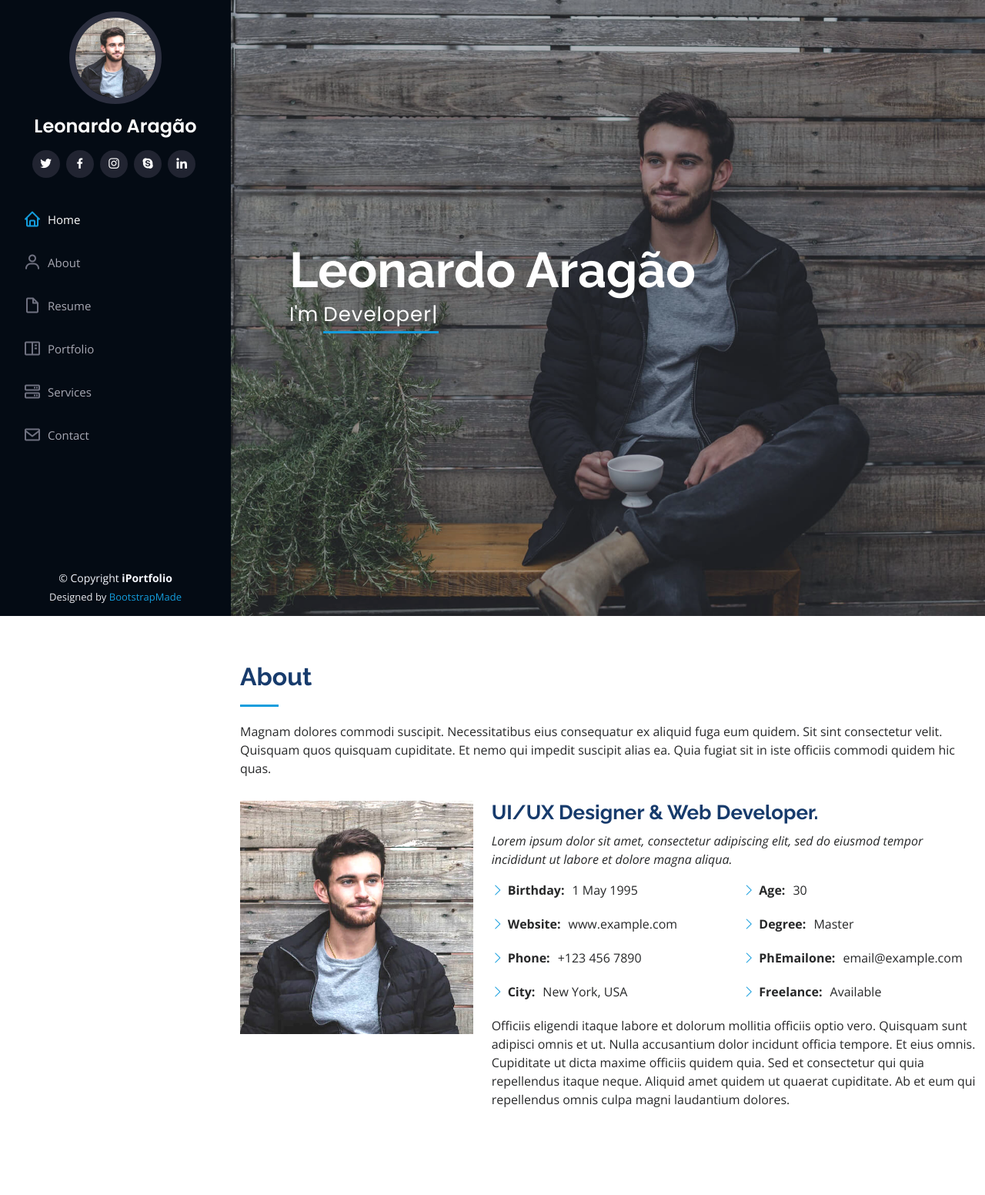
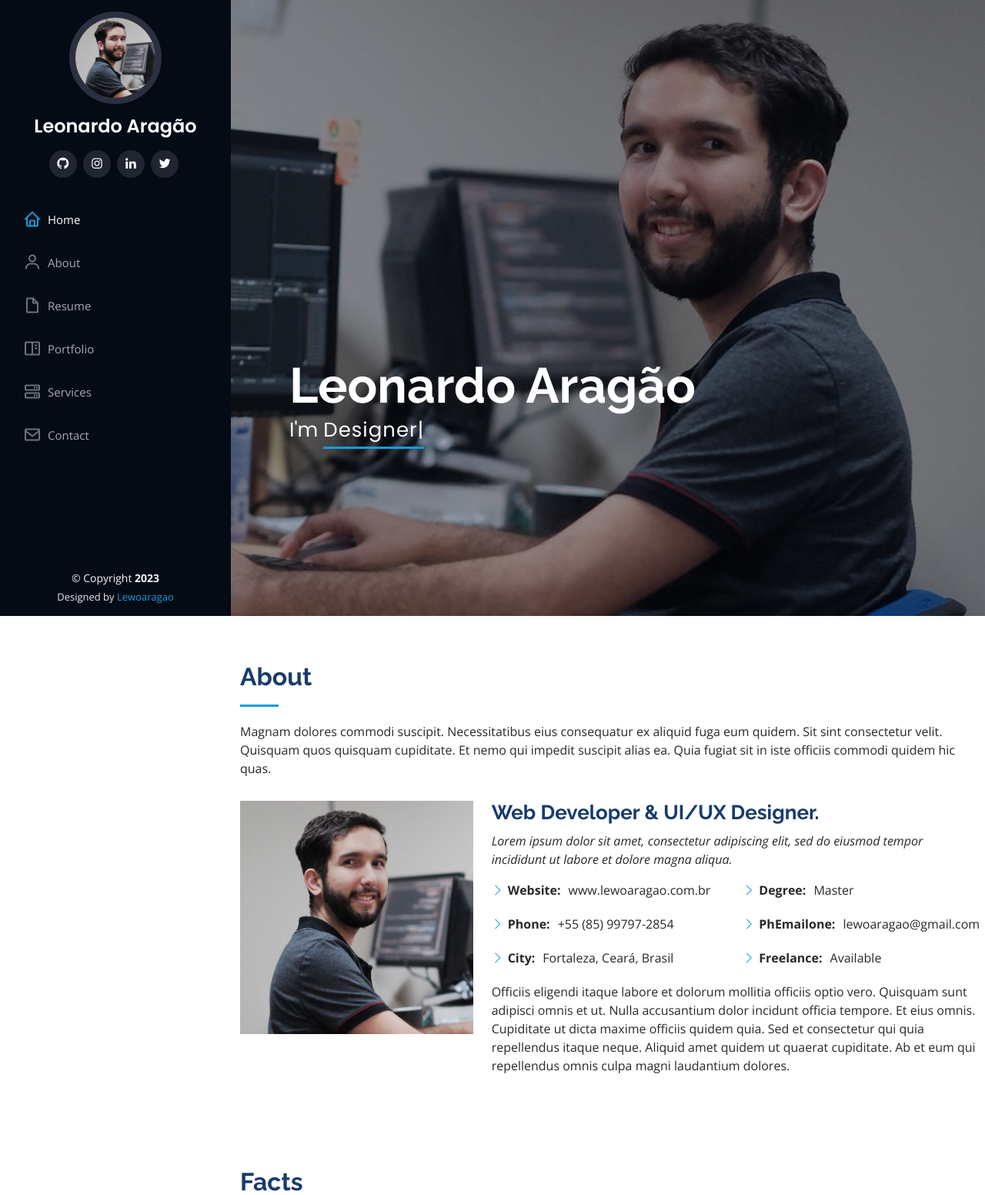
Before and after one commit to LeonardoAragaoDev/LeonardoAragaoDev.github.io, a PHP site: page / in a window 1280 px wide. Shown: the top 1552 px of the page at 77% size. Run offline with PHP 8.4, Linux system fonts and the light colour scheme.

Commit message:
layout, fotos e constantes dev

```diff
--- a/assets/css/style.css
+++ b/assets/css/style.css
@@ -247,6 +247,7 @@
   position: relative;
   z-index: 2;
   min-width: 300px;
+  margin-top: 300px;
 }
 
 #hero h1 {
--- a/index.html
+++ b/index.html
@@ -50,14 +50,13 @@
     <div class="d-flex flex-column">
 
       <div class="profile">
-        <img src="assets/img/profile-img.jpg" alt="" class="img-fluid rounded-circle">
+        <img src="assets/img/profile-img.jpg" alt="foto de perfil do desenvolvedor Leonardo Aragão" class="img-fluid rounded-circle">
         <h1 class="text-light"><a href="index.html">Leonardo Aragão</a></h1>
         <div class="social-links mt-3 text-center">
-          <a href="#" class="twitter"><i class="bx bxl-twitter"></i></a>
-          <a href="#" class="facebook"><i class="bx bxl-facebook"></i></a>
-          <a href="#" class="instagram"><i class="bx bxl-instagram"></i></a>
-          <a href="#" class="google-plus"><i class="bx bxl-skype"></i></a>
-          <a href="#" class="linkedin"><i class="bx bxl-linkedin"></i></a>
+          <a href="https://github.com/lewoaragao" class="github" target="_blank"><i class="bx bxl-github"></i></a>
+          <a href="https://instagram.com/lewoaragao" class="instagram" target="_blank"><i class="bx bxl-instagram"></i></a>
+          <a href="https://linkedin.com/in/lewoaragao" class="linkedin" target="_blank"><i class="bx bxl-linkedin"></i></a>
+          <a href="https://twitter.com/lewoaragao1" class="twitter" target="_blank"><i class="bx bxl-twitter"></i></a>
         </div>
       </div>
 
@@ -79,7 +78,7 @@
   <section id="hero" class="d-flex flex-column justify-content-center align-items-center">
     <div class="hero-container" data-aos="fade-in">
       <h1>Leonardo Aragão</h1>
-      <p>I'm <span class="typed" data-typed-items="Designer, Developer, Freelancer, Photographer"></span></p>
+      <p>I'm <span class="typed" data-typed-items="Developer, Designer, Freelancer"></span></p>
     </div>
   </section><!-- End Hero -->
 
@@ -101,7 +100,7 @@
             <img src="assets/img/profile-img.jpg" class="img-fluid" alt="">
           </div>
           <div class="col-lg-8 pt-4 pt-lg-0 content" data-aos="fade-left">
-            <h3>UI/UX Designer &amp; Web Developer.</h3>
+            <h3>Web Developer &amp; UI/UX Designer.</h3>
             <p class="fst-italic">
               Lorem ipsum dolor sit amet, consectetur adipiscing elit, sed do eiusmod tempor incididunt ut labore et
               dolore
@@ -110,17 +109,15 @@
             <div class="row">
               <div class="col-lg-6">
                 <ul>
-                  <li><i class="bi bi-chevron-right"></i> <strong>Birthday:</strong> <span>1 May 1995</span></li>
-                  <li><i class="bi bi-chevron-right"></i> <strong>Website:</strong> <span>www.example.com</span></li>
-                  <li><i class="bi bi-chevron-right"></i> <strong>Phone:</strong> <span>+123 456 7890</span></li>
-                  <li><i class="bi bi-chevron-right"></i> <strong>City:</strong> <span>New York, USA</span></li>
+                  <li><i class="bi bi-chevron-right"></i> <strong>Website:</strong> <span class="siteDev"></span></li>
+                  <li><i class="bi bi-chevron-right"></i> <strong>Phone:</strong> <span class="numeroCelularDev"></span></li>
+                  <li><i class="bi bi-chevron-right"></i> <strong>City:</strong> <span class="enderecoDev"></span></li>
                 </ul>
               </div>
               <div class="col-lg-6">
                 <ul>
-                  <li><i class="bi bi-chevron-right"></i> <strong>Age:</strong> <span>30</span></li>
                   <li><i class="bi bi-chevron-right"></i> <strong>Degree:</strong> <span>Master</span></li>
-                  <li><i class="bi bi-chevron-right"></i> <strong>PhEmailone:</strong> <span>email@example.com</span>
+                  <li><i class="bi bi-chevron-right"></i> <strong>PhEmailone:</strong> <span class="emailDev">email@example.com</span>
                   </li>
                   <li><i class="bi bi-chevron-right"></i> <strong>Freelance:</strong> <span>Available</span></li>
                 </ul>
@@ -287,7 +284,7 @@
                   deliverable.</em></p>
               <ul>
                 <li>Fortaleza, Ceará, Brasil</li>
-                <li>+55 (85) 99797-2854</li>
+                <li class="numeroCelularDev"></li>
                 <li>lewoaragao@gmail.com</li>
               </ul>
             </div>
@@ -633,23 +630,23 @@
               <div class="address">
                 <i class="bi bi-geo-alt"></i>
                 <h4>Location:</h4>
-                <p>A108 Adam Street, New York, NY 535022</p>
+                <p class="enderecoDev"></p>
               </div>
 
               <div class="email">
                 <i class="bi bi-envelope"></i>
                 <h4>Email:</h4>
-                <p>info@example.com</p>
+                <p class="emailDev"></p>
               </div>
 
               <div class="phone">
                 <i class="bi bi-phone"></i>
                 <h4>Call:</h4>
-                <p>+1 5589 55488 55s</p>
+                <p class="numeroCelularDev"></p>
               </div>
 
               <iframe
-                src="https://www.google.com/maps/embed?pb=!1m14!1m8!1m3!1d12097.433213460943!2d-74.0062269!3d40.7101282!3m2!1i1024!2i768!4f13.1!3m3!1m2!1s0x0%3A0xb89d1fe6bc499443!2sDowntown+Conference+Center!5e0!3m2!1smk!2sbg!4v1539943755621"
+                src="https://www.google.com/maps/embed?pb=!1m18!1m12!1m3!1d15925.480846326418!2d-38.57944077365404!3d-3.7292154942448237!2m3!1f0!2f0!3f0!3m2!1i1024!2i768!4f13.1!3m3!1m2!1s0x7c7497fe18f3641%3A0xc627d6cc89d648d2!2sPres.%20Kennedy%2C%20Fortaleza%20-%20CE%2C%20Brasil!5e0!3m2!1spt-BR!2sus!4v1676549723181!5m2!1spt-BR!2sus"
                 frameborder="0" style="border:0; width: 100%; height: 290px;" allowfullscreen></iframe>
             </div>
 
@@ -695,14 +692,14 @@
   <footer id="footer">
     <div class="container">
       <div class="copyright">
-        &copy; Copyright <strong><span>iPortfolio</span></strong>
+        &copy; Copyright <strong><span class="anoAtual"></span></strong>
       </div>
       <div class="credits">
         <!-- All the links in the footer should remain intact. -->
         <!-- You can delete the links only if you purchased the pro version. -->
         <!-- Licensing information: https://bootstrapmade.com/license/ -->
         <!-- Purchase the pro version with working PHP/AJAX contact form: https://bootstrapmade.com/iportfolio-bootstrap-portfolio-websites-template/ -->
-        Designed by <a href="https://bootstrapmade.com/">BootstrapMade</a>
+        Designed by <a href="https://github.com/lewoaragao" target="_blank">Lewoaragao</a>
       </div>
     </div>
   </footer><!-- End  Footer -->
@@ -726,4 +723,38 @@
 
 </body>
 
+<script>
+  const DATA = new Date()
+  const NUMERO_CELULAR_DEV = '+55 (85) 99797-2854'
+  const SITE_DEV = 'www.lewoaragao.com.br'
+  const EMAIL_DEV = 'lewoaragao@gmail.com'
+  const ENDERECO_DEV = 'Fortaleza, Ceará, Brasil'
+
+  var anoAtual = document.querySelectorAll('.anoAtual')
+  var numeroCelularDev = document.querySelectorAll('.numeroCelularDev')
+  var siteDev = document.querySelectorAll('.siteDev')
+  var emailDev = document.querySelectorAll('.emailDev')
+  var enderecoDev = document.querySelectorAll('.enderecoDev')
+
+  anoAtual.forEach(e => {
+    e.innerHTML = `${DATA.getFullYear()}`
+  })
+
+  numeroCelularDev.forEach(e => {
+    e.innerHTML = `${NUMERO_CELULAR_DEV}`
+  })
+
+  siteDev.forEach(e => {
+    e.innerHTML = `${SITE_DEV}`
+  })
+
+  emailDev.forEach(e => {
+    e.innerHTML = `${EMAIL_DEV}`
+  })
+
+  enderecoDev.forEach(e => {
+    e.innerHTML = `${ENDERECO_DEV}`
+  })
+</script>
+
 </html>
```
Also changed, not shown: assets/img/apple-touch-icon.png, assets/img/favicon.png, assets/img/hero-bg.jpg, assets/img/profile-img.jpg, backup/imgs/original-icon-developer.png (added).
